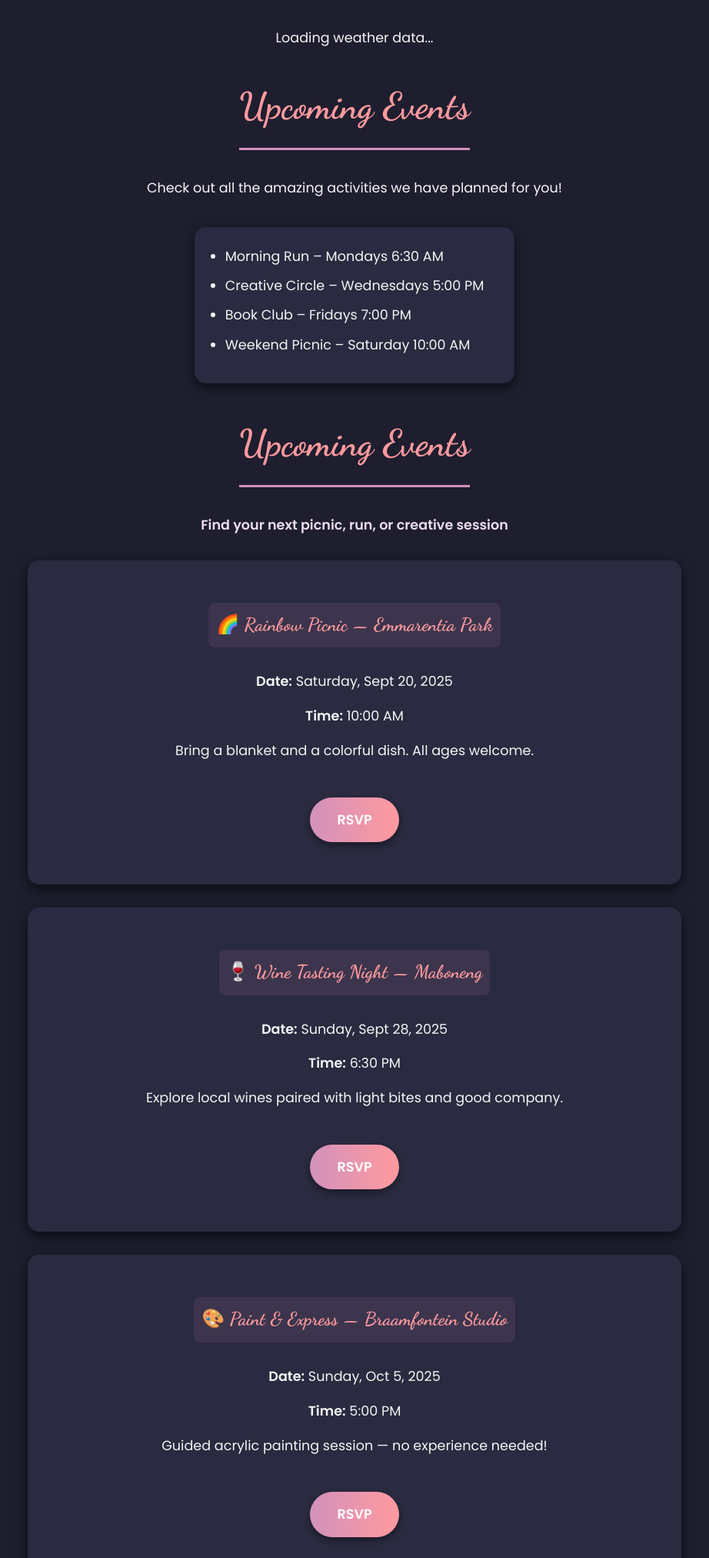
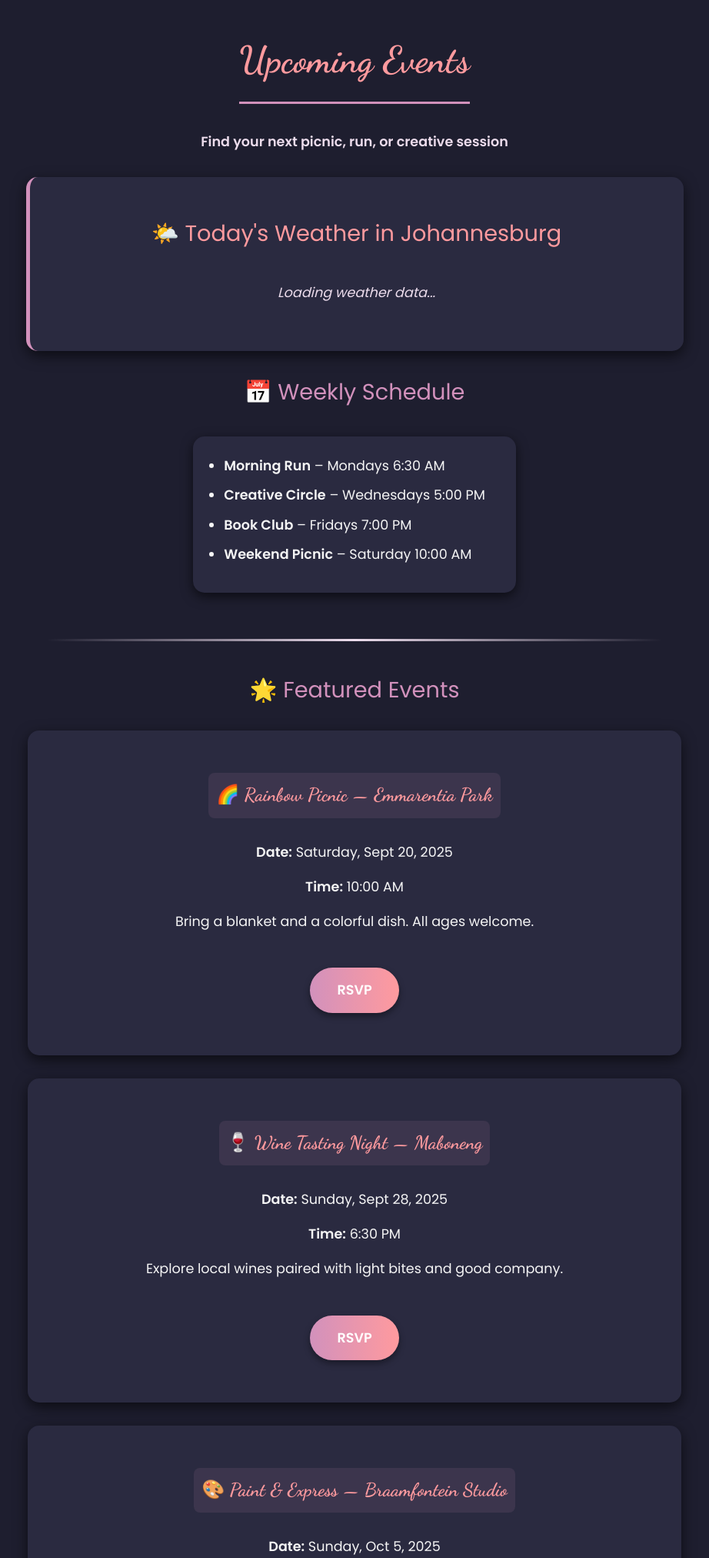
Before and after one commit to nettemhandu/Her-Jozi-Circle, a Flask app: page /events in a window 1280 px wide. Shown: the top 2024 px of the page at 77% size, without its empty margins (179-1101 px from the left). Run offline with Flask 3, Linux system fonts and the light colour scheme; data that the repository does not hold is empty.

Commit message:
implemented weather API

```diff
--- a/app.py
+++ b/app.py
@@ -1,4 +1,5 @@
 import sqlite3
+import requests
 from flask import Flask,render_template, request, redirect, url_for
 
 app = Flask(__name__)
@@ -56,7 +57,7 @@ def get_weather_data(city):
 
     try:
         response = requests.get(url)
-        data = response.json
+        data = response.json()
 
         if response.status_code == 200:
             return {
@@ -79,6 +80,7 @@ def generate_message(temp, description):
         return "Great weather for outdoors today :)"
     else:
         return "Weather conditions may not be ideal for outdoors. Rain check :)"
+
 
 # Home page
 @app.route("/")
@@ -137,7 +139,33 @@ def login():
 def events():
     user = request.args.get("user")
     action = request.args.get("action")  # either "signup" or "login"
-    return render_template("events.html", user=user, action=action)
+
+    weather_data = get_weather_data(city)
+
+    temp = None
+    description = None
+    icon = None
+    message = "Weather data unavailable"
+
+    if weather_data:
+        temp = weather_data.get('temp')
+        description = weather_data.get('description')
+        icon = weather_data.get('icon')
+
+        if temp is not None and description:
+            message = generate_message(temp, description)
+
+    return render_template("events.html",
+                            user = user,
+                            action = action,
+                            city = city,
+                            temp = temp,
+                            description = description,
+                            icon = icon,
+                            message = message)
+
+
+
 
 # # Debug: show all users
 # def show_users():
--- a/static/style.css
+++ b/static/style.css
@@ -232,3 +232,119 @@ footer {
   from { opacity: 0; transform: translateY(-10px); }
   to { opacity: 1; transform: translateY(0); }
 }
+
+/* ========== WEATHER CARD STYLING ========== */
+.weather-card {
+  background: var(--card-bg);
+  padding: 25px;
+  border-radius: 15px;
+  box-shadow: 0 6px 18px rgba(0,0,0,0.6);
+  margin: 30px auto;
+  max-width: 800px;
+  text-align: center;
+  border-left: 5px solid var(--primary);
+  transition: transform 0.3s ease, box-shadow 0.3s ease;
+}
+
+.weather-card:hover {
+  transform: translateY(-5px);
+  box-shadow: 0 10px 25px rgba(0,0,0,0.8);
+}
+
+.weather-card h2 {
+  color: var(--secondary);
+  margin-bottom: 20px;
+  font-family: 'Poppins', sans-serif;
+  font-size: 1.8rem;
+}
+
+.weather-info {
+  display: flex;
+  align-items: center;
+  justify-content: center;
+  gap: 20px;
+  margin: 20px 0;
+}
+
+.weather-icon {
+  width: 80px;
+  height: 80px;
+  border: none;
+  box-shadow: none;
+  border-radius: 0;
+}
+
+.weather-details {
+  text-align: left;
+}
+
+.weather-temp {
+  font-size: 2.5rem;
+  color: var(--text);
+  font-weight: bold;
+  margin: 0;
+  font-family: 'Poppins', sans-serif;
+}
+
+.weather-condition {
+  color: var(--accent);
+  margin: 5px 0 0 0;
+  font-size: 1.1rem;
+}
+
+.running-advice {
+  padding: 15px;
+  margin-top: 20px;
+  border-radius: 10px;
+  font-weight: 600;
+  color: var(--text);
+  font-size: 1.1rem;
+  transition: all 0.3s ease;
+}
+
+.running-advice.good {
+  background: rgba(46, 160, 67, 0.2);
+  border: 2px solid #2ea043;
+}
+
+.running-advice.bad {
+  background: rgba(217, 63, 63, 0.2);
+  border: 2px solid #d93f3f;
+}
+
+.weather-loading {
+  padding: 20px;
+  color: var(--accent);
+  font-style: italic;
+  text-align: center;
+}
+
+/* ========== EVENT CARD HOVER EFFECTS ========== */
+.event-card {
+  transition: transform 0.3s ease, box-shadow 0.3s ease;
+}
+
+.event-card:hover {
+  transform: translateY(-5px);
+  box-shadow: 0 10px 25px rgba(0,0,0,0.8);
+}
+
+/* ========== RESPONSIVE ENHANCEMENTS ========== */
+@media (max-width: 768px) {
+  .weather-info {
+    flex-direction: column;
+    text-align: center;
+  }
+
+  .weather-details {
+    text-align: center;
+  }
+
+  .weather-temp {
+    font-size: 2rem;
+  }
+
+  .weather-card h2 {
+    font-size: 1.5rem;
+  }
+}
--- a/templates/events.html
+++ b/templates/events.html
@@ -8,7 +8,6 @@
       rel="stylesheet"
       href="{{ url_for('static', filename='style.css') }}"
     />
-
     <link
       href="https://fonts.googleapis.com/css2?family=Dancing+Script:wght@500;700&family=Poppins:wght@300;400;600&display=swap"
       rel="stylesheet"
@@ -16,7 +15,6 @@
   </head>
   <body>
     <div class="container">
-
       <!-- Welcome Banner -->
       {% if user and action == "signup" %}
         <div class="welcome-banner">
@@ -28,35 +26,48 @@
         </div>
       {% endif %}
 
-    <!-- Weather API Banner -->
+      <!-- Main Header -->
+      <h1>Upcoming Events</h1>
+      <p><em>Find your next picnic, run, or creative session</em></p>
+
+      <!-- Weather Card -->
+      <div class="weather-card">
+        <h2>🌤️ Today's Weather in Johannesburg</h2>
 
         {% if temp %}
-        <p>Temperature: {{ temp }}°C</p>
-        <p>Condition: {{ description }}</p>
-        <h3 class="{{ 'good' if temp >= 10 and temp <= 30 and 'rain' not in description and 'snow' not in description else 'bad' }}">
+          <div class="weather-info">
+            {% if icon %}
+              <img src="{{ icon }}" class="weather-icon" alt="Weather icon">
+            {% endif %}
+            <div class="weather-details">
+              <p class="weather-temp">{{ temp }}°C</p>
+              <p class="weather-condition">{{ description|capitalize }}</p>
+            </div>
+          </div>
+
+          <div class="running-advice {{ 'good' if temp >= 10 and temp <= 30 and 'rain' not in description and 'snow' not in description else 'bad' }}">
             {{ message }}
-        </h3>
+          </div>
         {% else %}
-        <p>Loading weather data...</p>
+          <p class="weather-loading">Loading weather data...</p>
         {% endif %}
+      </div>
 
+      <!-- Weekly Schedule -->
+      <h2>📅 Weekly Schedule</h2>
+      <ul>
+        <li><strong>Morning Run</strong> – Mondays 6:30 AM</li>
+        <li><strong>Creative Circle</strong> – Wednesdays 5:00 PM</li>
+        <li><strong>Book Club</strong> – Fridays 7:00 PM</li>
+        <li><strong>Weekend Picnic</strong> – Saturday 10:00 AM</li>
+      </ul>
 
-    <!-- Main Events Content -->
-    <h1>Upcoming Events</h1>
-    <p>Check out all the amazing activities we have planned for you!</p>
+      <hr class="divider">
 
-    <ul>
-      <li>Morning Run – Mondays 6:30 AM</li>
-      <li>Creative Circle – Wednesdays 5:00 PM</li>
-      <li>Book Club – Fridays 7:00 PM</li>
-      <li>Weekend Picnic – Saturday 10:00 AM</li>
-    </ul>
-    <header>
-      <h1>Upcoming Events</h1>
-      <p><em>Find your next picnic, run, or creative session</em></p>
-    </header>
+      <!-- Featured Events -->
+      <h2>🌟 Featured Events</h2>
 
-    <main class="events-container">
+      <!-- Event Cards -->
       <div class="event-card">
         <h3>🌈 Rainbow Picnic — Emmarentia Park</h3>
         <p><strong>Date:</strong> Saturday, Sept 20, 2025</p>
@@ -88,10 +99,10 @@
         <p>A 5km fun run followed by coffee and chats.</p>
         <a href="#" class="btn">RSVP</a>
       </div>
-    </main>
 
       <footer>
         <p>© 2025 Her Jozi Circle</p>
       </footer>
+    </div>
   </body>
 </html>
```
Also changed, not shown: README.md, herjozicircle.db. Lines whose indentation alone changed are shown as unchanged.
